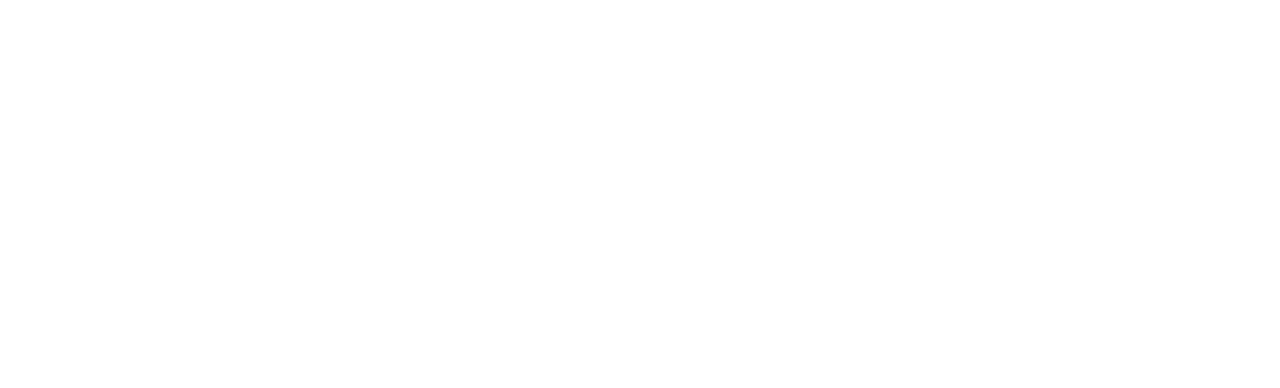
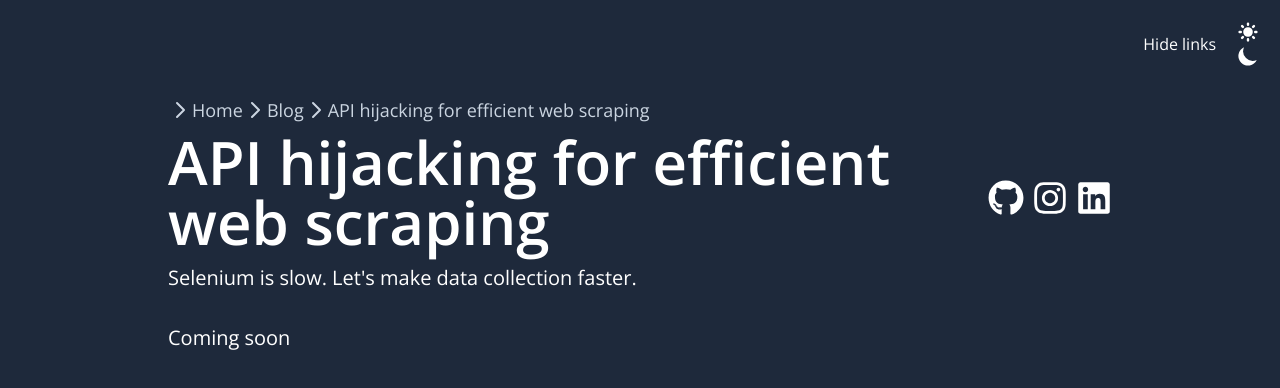
Before and after one commit to 100portraits/portfolio, a React (Vite) app in the folder portfolio/: page /blog/api-hijacking in a window 1280 px wide. Before the commit this address had no page. Shown: the top 388 px of the page. Built offline with nearby package versions, Linux system fonts and the light colour scheme.

Commit message:
default dark mode, add blog articles

```diff
--- a/portfolio/src/App.jsx
+++ b/portfolio/src/App.jsx
@@ -21,6 +21,8 @@
 import UnpackingClusters from './pages/blog/UnpackingClusters'
 import Making100portraits from './pages/blog/Making100portraits'
 import MakingPortfolio from './pages/blog/MakingPortfolio'
+import WhyCSSci from './pages/blog/WhyCSSci'
+import APIhijack from './pages/blog/APIhijack'
 
 function App() {
 
@@ -47,7 +49,8 @@
       <Route path="/blog/making-of-100portraits" element={<Making100portraits />} />
       <Route path="/blog/making-of-portfolio" element={<MakingPortfolio />} />
       <Route path="/blog/unpacking-clusters" element={<UnpackingClusters />} />
-
+      <Route path="/blog/why-computational-social-science" element={<WhyCSSci />} />
+      <Route path="/blog/api-hijacking" element={<APIhijack />} />
 
 
     </Routes>
--- a/portfolio/src/pages/Blog.jsx
+++ b/portfolio/src/pages/Blog.jsx
@@ -27,7 +27,11 @@
                     link: '/blog/unpacking-clusters',
                     description: '/unpacking-clusters'
                 },
-
+                {
+                    title: 'API hijacking for efficient web scraping',
+                    link: '/blog/api-hijacking',
+                    description: '/api-hijacking'
+                },
                 {
                     title: 'Making the portfolio',
                     link: '/blog/making-of-portfolio',
@@ -43,11 +47,7 @@
                     link: '/blog/why-computational-social-science',
                     description: '/why-computational-social-science'
                 },
-                {
-                    title: 'API hijacking for efficient web scraping',
-                    link: '/blog/api-hijacking',
-                    description: '/api-hijacking'
-                },
+
 
 
 
--- a/portfolio/src/pages/Template.jsx
+++ b/portfolio/src/pages/Template.jsx
@@ -11,7 +11,7 @@
 
 
     const [showLinks, setShowLinks] = React.useState(() => {
-      return JSON.parse(localStorage.getItem('showLinks')) || false;
+      return JSON.parse(localStorage.getItem('showLinks')) || true;
     });
 
     function toggleShowLinks() {
@@ -22,6 +22,10 @@
 
     useEffect(() => {
         const theme = localStorage.getItem('theme');
+
+          if (!theme) {
+            localStorage.setItem('theme', 'dark');
+        }
 
         if (theme === 'dark') {
           document.querySelector('html').classList.add('dark');
--- /dev/null
+++ b/portfolio/src/pages/blog/APIhijack.jsx
@@ -0,0 +1,37 @@
+import Template from "../Template"
+
+const APIhijack = () => {
+    return (
+        <Template
+
+            breadcrumb={
+                [
+                    {
+                        title: 'Home',
+                        link: '/'
+                    },
+                    {
+                        title: 'Blog',
+                        link: '/blog'
+                    },
+                    {
+                        title: 'API hijacking for efficient web scraping',
+                        link: '/blog/api-hijacking'
+                    }
+                ]
+            }
+            header='API hijacking for efficient web scraping'
+            subheader=''
+            subheader2="Selenium is slow. Let's make data collection faster."
+            contentlist={[
+
+            ]}
+            extracontent={<>
+                <h1 className="mt-6 text-xl">Coming soon</h1>
+            </>}
+
+        />
+    );
+}
+
+export default APIhijack;
--- /dev/null
+++ b/portfolio/src/pages/blog/WhyCSSci.jsx
@@ -0,0 +1,37 @@
+import Template from "../Template"
+
+const WhyCSSci = () => {
+    return (
+        <Template
+
+            breadcrumb={
+                [
+                    {
+                        title: 'Home',
+                        link: '/'
+                    },
+                    {
+                        title: 'Blog',
+                        link: '/blog'
+                    },
+                    {
+                        title: 'Why Computational Social Science? Why Amsterdam?',
+                        link: '/blog/why-computational-social-science'
+                    }
+                ]
+            }
+            header='Why Computational Social Science? Why Amsterdam?'
+            subheader=''
+            subheader2="The biggest decision I've made and why it was the right one."
+            contentlist={[
+
+            ]}
+            extracontent={<>
+                <h1 className="mt-6 text-xl">Coming soon</h1>
+            </>}
+
+        />
+    );
+}
+
+export default WhyCSSci;
```
